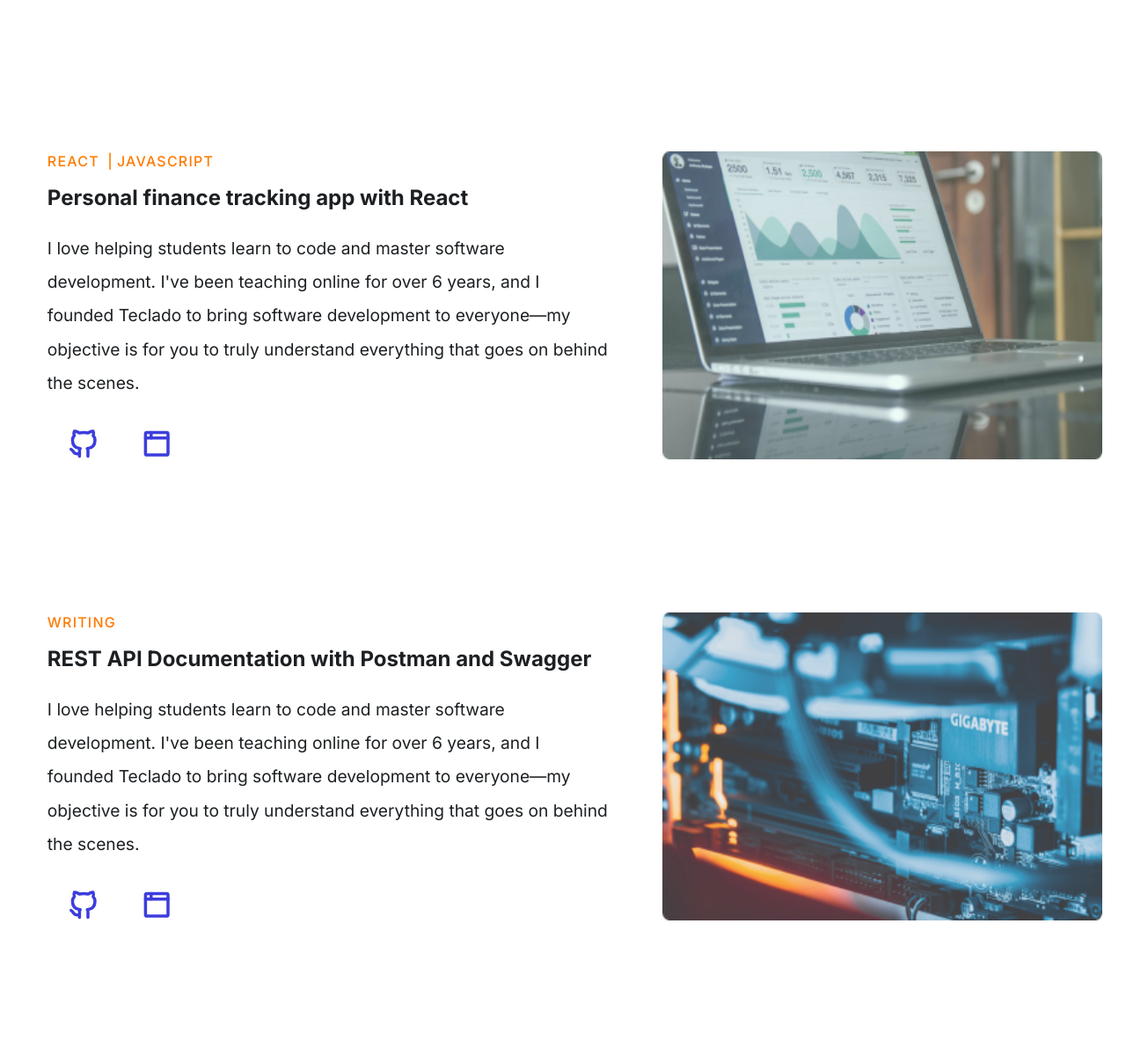
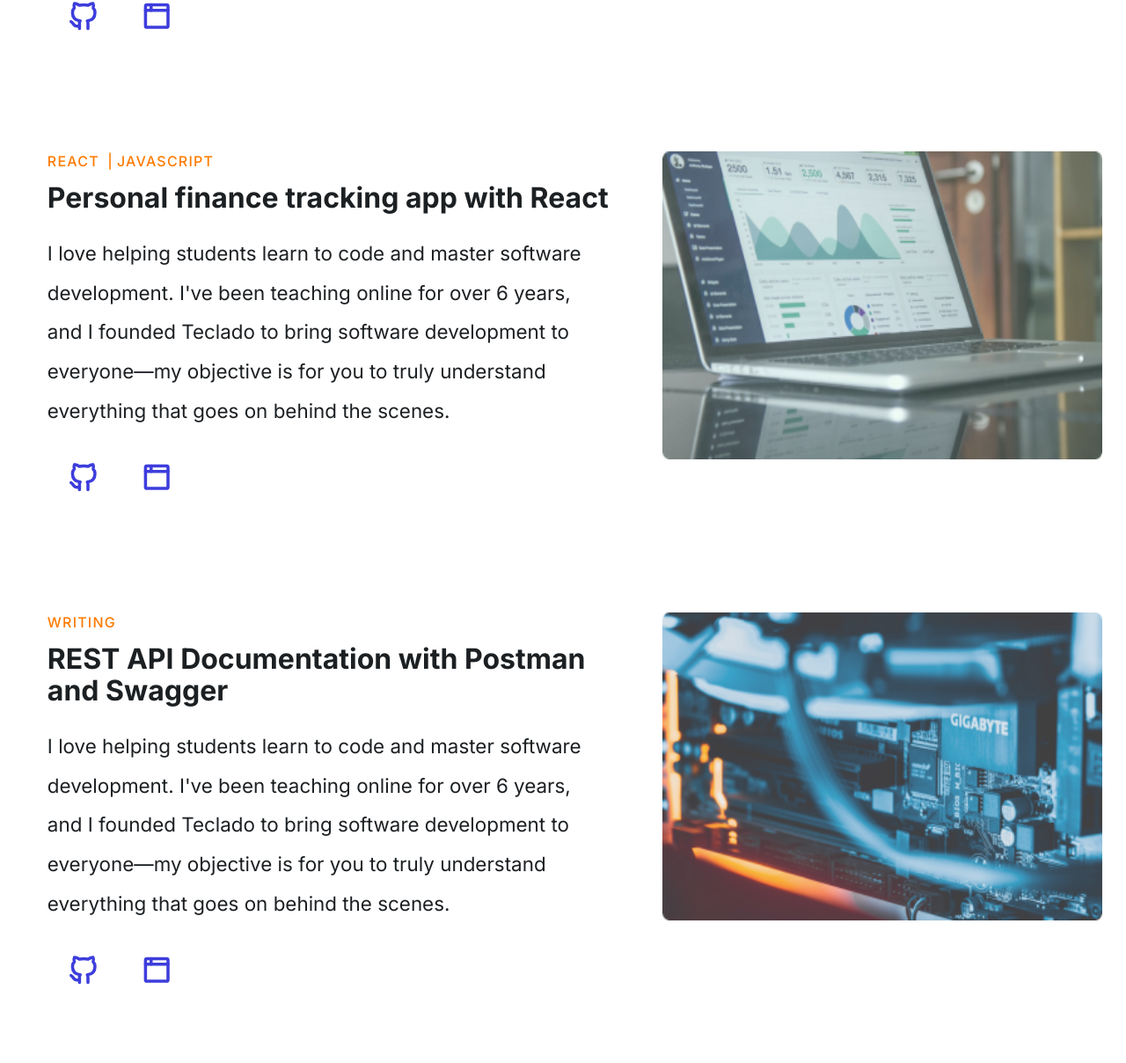
Before and after one commit to adiletbaimyrza/Portfolio, a Flask app: page /projects in a window 1280 px wide. Shown: the part 524-1732 px from the top of the page at 88% size. Run offline with Flask 3, Linux system fonts and the light colour scheme.

```diff
--- a/portfolio/static/css/projects.css
+++ b/portfolio/static/css/projects.css
@@ -35,7 +35,7 @@
 
 .project-card-name {
     margin: 0;
-    font-size: 1.5rem;
+    font-size: 2rem;
     line-height: 2.25rem;
     color: var(--text-color);
 }
@@ -83,7 +83,8 @@
 
 .project-desc {
     line-height: 2;
-    font-size: 1.2rem;
+    font-size: 1.4rem;
+    font-weight: 400;
 }
 
 .project-photo-container {
```
Also changed, not shown: portfolio/static/img/habit-tracking.png (deleted), portfolio/static/img/movie-watchlist-wall.png (added).
